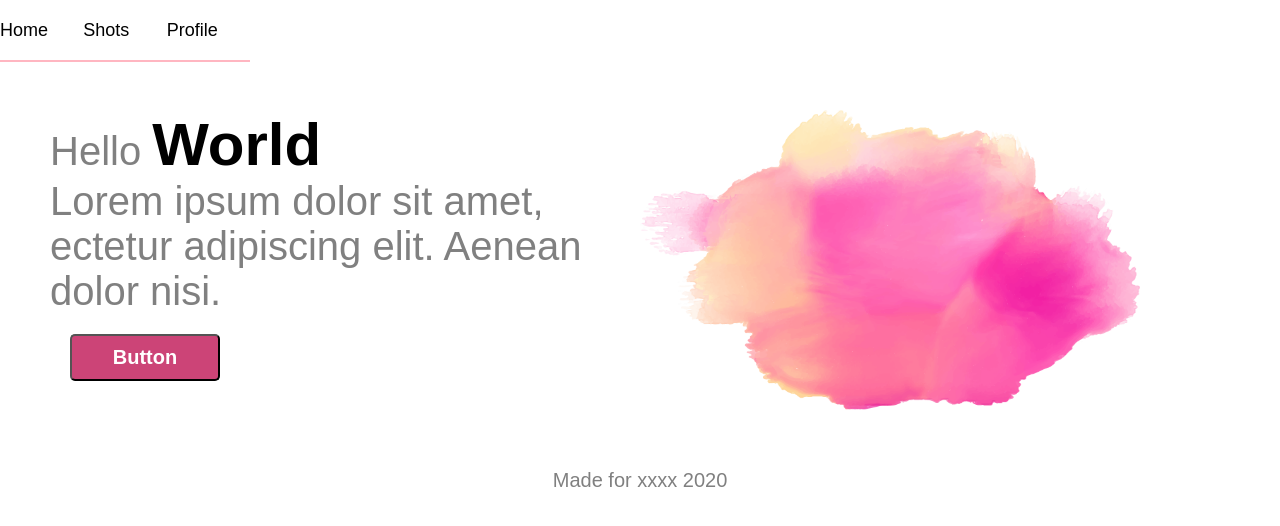
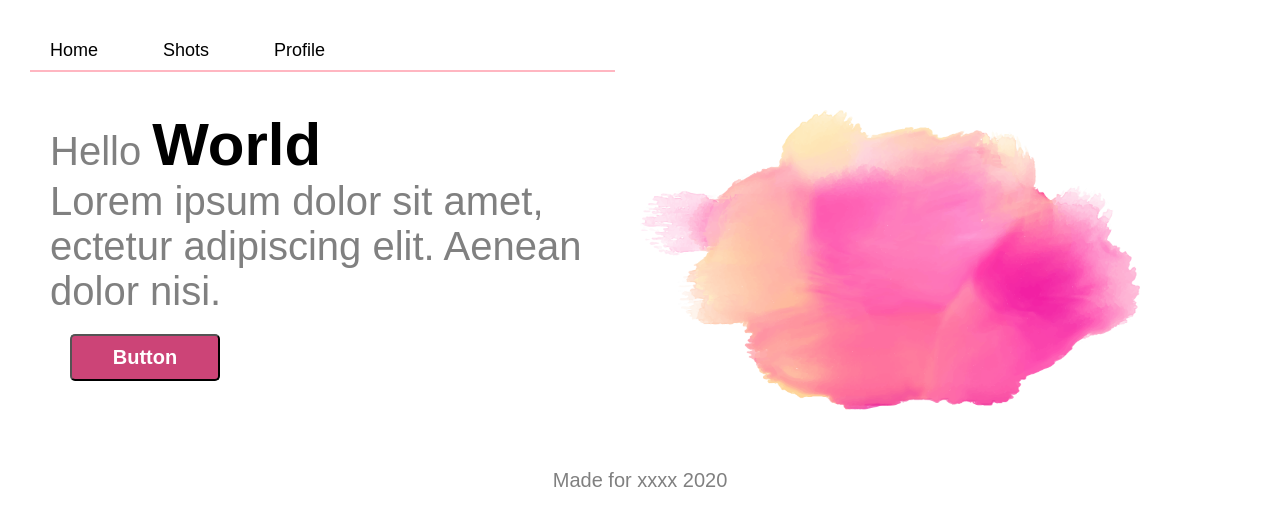
Before and after one commit to FernandoTorresL/ejercicio_maqueta01, a plain HTML site: page index.html in a window 1280 px wide. Drawn offline with Linux system fonts and the light colour scheme.

Commit message:
Fix margin and padding in nav section

```diff
--- a/css/index.css
+++ b/css/index.css
@@ -26,31 +26,34 @@ header nav {
 	height: auto;
 	display: flex;
 	list-style: none;
-	margin-right: 10px;
+	margin: 20px 30px;
 	justify-content: flex-start;
+	justify-items: center;
 }
 
 header nav button {
-	grid-column: 1;
-	width: 250px;
-	height: auto;
-	display: flex;
 	list-style: none;
-	margin-top: 30px;
-	padding: 10px 10px 10px 10px;
 	font-size: 18px;
-	align-items: center;
 	color: black;
 	background-color: inherit;
 	border: none;
 	border-bottom: solid 2px lightpink;
-	padding: 0px 0px 30px;
+	padding: 20px 45px 30px 20px;
+}
+
+header nav .final_button {
+	display: flex;
+	list-style: none;
+	background-color: inherit;
+	border: none;
+	border-bottom: solid 2px lightpink;
+	padding: 20px 45px 30px 200px;
 }
 
 header nav button:hover {
 	color: #cc4477;
-	border-bottom: solid 5px;
-	padding: 0px 0px 30px;
+	border-bottom: solid 4px;
+	padding: 20px 45px 27px 20px;
 }
 
 .nav-left-section a {
--- a/index.html
+++ b/index.html
@@ -13,6 +13,7 @@
 			<button>Home</button>
 			<button>Shots</button>
 			<button>Profile</button>
+			<button class=final_button></button>
 		</nav>
 	</header>
 
```
